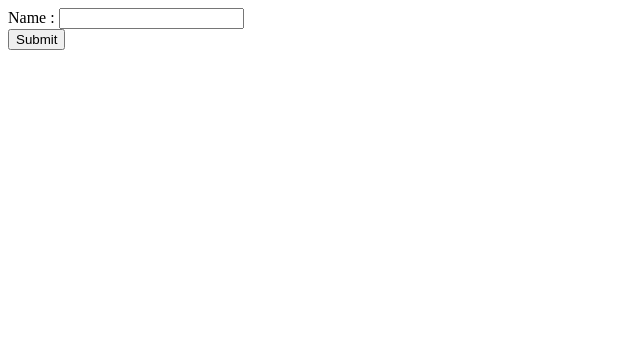
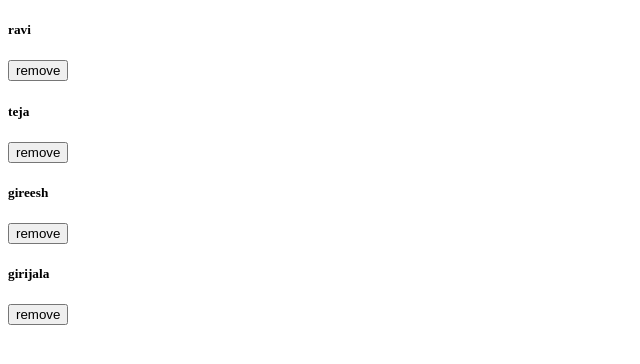
Before and after one commit to Raviteja582/React-Hooks, a React (Create React App) app: page / in a window 1280 px wide. Shown: the top 364 px of the page, without its empty margins (0-640 px from the left). Built offline with nearby package versions, Linux system fonts and the light colour scheme.

Commit message:
Demonstration of useContext.

```diff
--- a/src/App.js
+++ b/src/App.js
@@ -1,10 +1,10 @@
 import React from 'react';
-import Ref from './form/useRef';
+import Prop from './useContext/useContext_Solution';
 
 function App() {
     return (
         <React.Fragment>
-            <Ref />
+            <Prop />
         </React.Fragment>
     );
 }
--- /dev/null
+++ b/src/useContext/data.js
@@ -0,0 +1,24 @@
+const Data = [
+    {
+        id: 1,
+        name: 'ravi',
+        roll: '582'
+    },
+    {
+        id: 2,
+        name: 'teja',
+        roll: '581'
+    },
+    {
+        id: 3,
+        name: 'gireesh',
+        roll: '583'
+    },
+    {
+        id: 4,
+        name: 'girijala',
+        roll: '587'
+    }
+]
+
+export default Data;
--- /dev/null
+++ b/src/useContext/useContext_Solution.js
@@ -0,0 +1,60 @@
+import React, {createContext,useContext} from 'react';
+import Data from './data';
+
+const PersonProvider = createContext()
+
+const PropDrilling = () => {
+
+    const [persons, setPersons] = React.useState(Data);
+
+    /* This remove person is useful in SinglePerson component but not in List Person component
+        But we have to pass to Single person through only List component.
+        So to made the this funtion directly to the required component which is in depth of component
+        levels we make use of useContext API.
+    */
+
+    const removePerson = (id) => {
+        setPersons((persons) => {
+            return persons.filter((person) => person.id !== id)
+        })
+    }
+
+    return (
+        /* The value provided in the Context used by all the components which are sub components
+            to the corresponding components.
+            In previous Component we send removePerson and data as props to all intermediate components
+            to react destination components
+            We can also send Data to the components.
+         */
+        <PersonProvider.Provider value={{ removePerson, persons }}>
+            <section>
+                <List />
+            </section>
+        </PersonProvider.Provider>
+    );
+}
+
+const List = () => {
+    const { persons } = useContext(PersonProvider)
+    return (
+        <div>
+            {
+                persons.map((person) => {
+                    return <SinglePerson {...person}/>
+                })
+            }
+        </div>
+    );
+}
+
+const SinglePerson = ({ id, name, roll }) => {
+    const { removePerson } = useContext(PersonProvider)
+    return (
+        <div id={id}>
+            <h5>{name}</h5>
+            <button onClick={() => removePerson(id)}>remove</button>
+        </div>
+    );
+}
+
+export default PropDrilling;
```
Also changed, not shown: src/useContext/useContext_Problem.js (added, +46 -0 lines).
